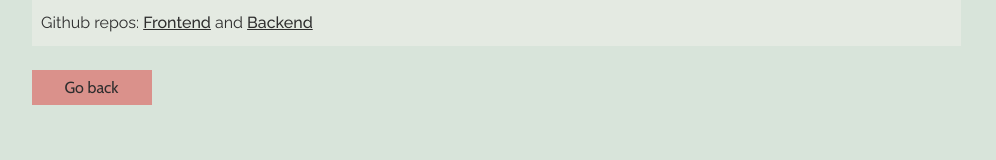
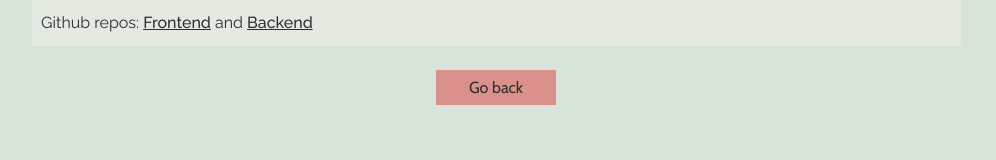
Before and after one commit to idanaslund/final-project-frontend, a React (Create React App) app: page /about in a window 1280 px wide. Shown: the part 1005-1165 px from the top of the page, without its empty margins (144-1140 px from the left). Built offline with nearby package versions, Linux system fonts and the light colour scheme.

Commit message:
about page done

```diff
--- a/src/pages/About.js
+++ b/src/pages/About.js
@@ -1,7 +1,7 @@
 import React from 'react'
 import { useNavigate } from 'react-router-dom'
 import { AboutContainer } from '../theme/styles'
-import { MarginSection, BackButton, SecondHeader, ParagraphLInks, BoldParagraphs, SecondHeaderWithMargin } from '../theme/reusable'
+import { MarginSection, BackButton, SecondHeader, ParagraphLInks, BoldParagraphs, SecondHeaderWithMargin, ButtonContainer } from '../theme/reusable'
 import { EmmaImage, JoannaImage, IdaImage, AboutProfileTexts, LongerTexts } from '../theme/styles'
 
 const About = () => {
@@ -74,12 +74,12 @@ const About = () => {
                 </AboutContainer>
 
 
-
+<ButtonContainer>
 
                <BackButton
                 type="button" onClick={onBackButtonClick}
                 >Go back</BackButton>
-
+                </ButtonContainer>
                 </div>
             </MarginSection>
     )
--- a/src/theme/reusable.js
+++ b/src/theme/reusable.js
@@ -87,6 +87,8 @@ border: none;
 width: 120px;
 padding: 8px;
 color: #2e2e2e;
+display: flex;
+place-content: center;
 `
 export const GetInspiredButton = styled.button`
 font-family: 'Cabin', sans-serif;
@@ -123,6 +125,12 @@ justify-content: center;
 }
 `
 
+export const ButtonContainer = styled.div`
+display: flex;
+width: 100%;
+justify-content: center;
+`
+
 /////////////// Checkboxes ///////////////
 
 export const Label = styled.label`
```
